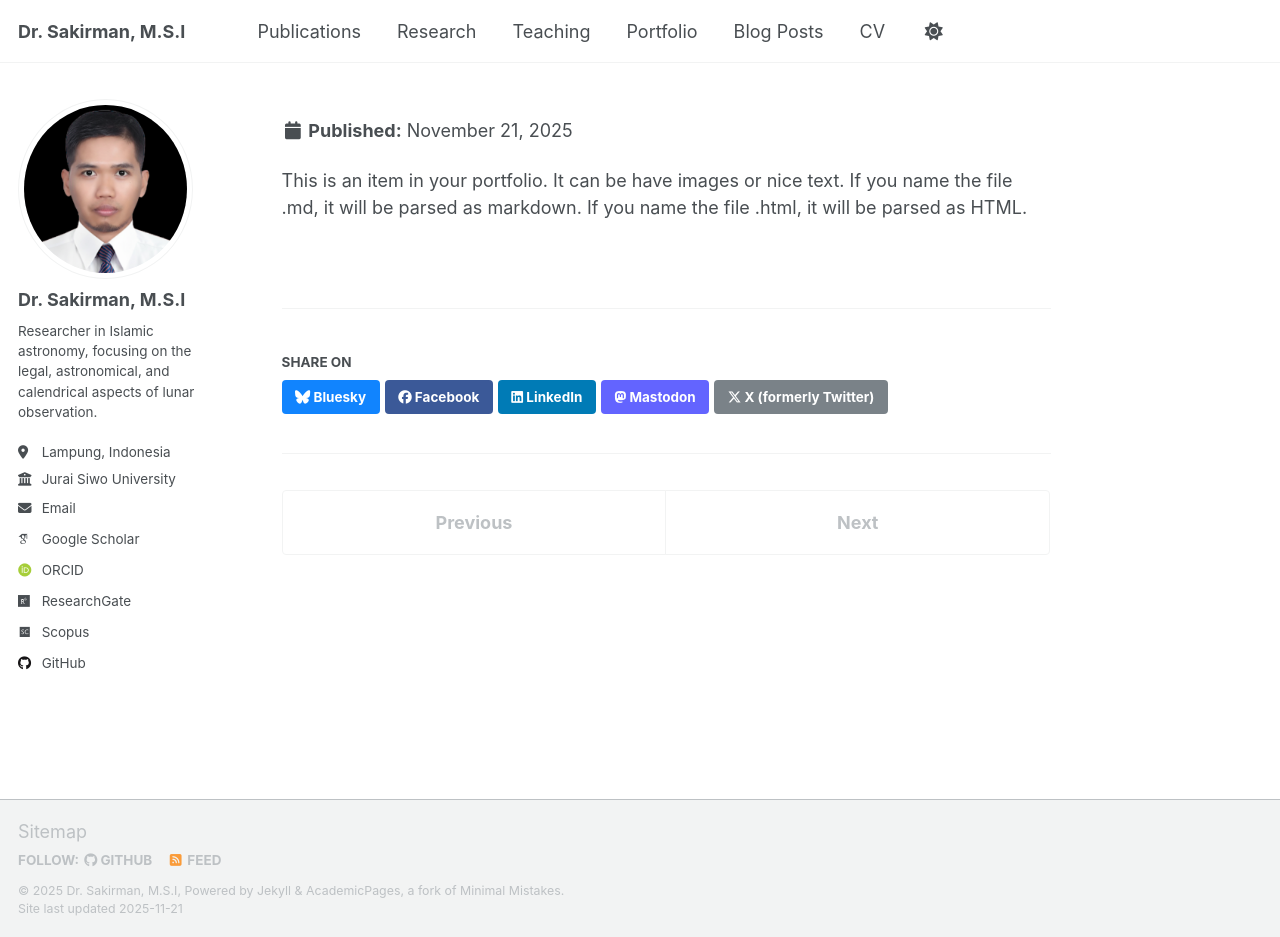
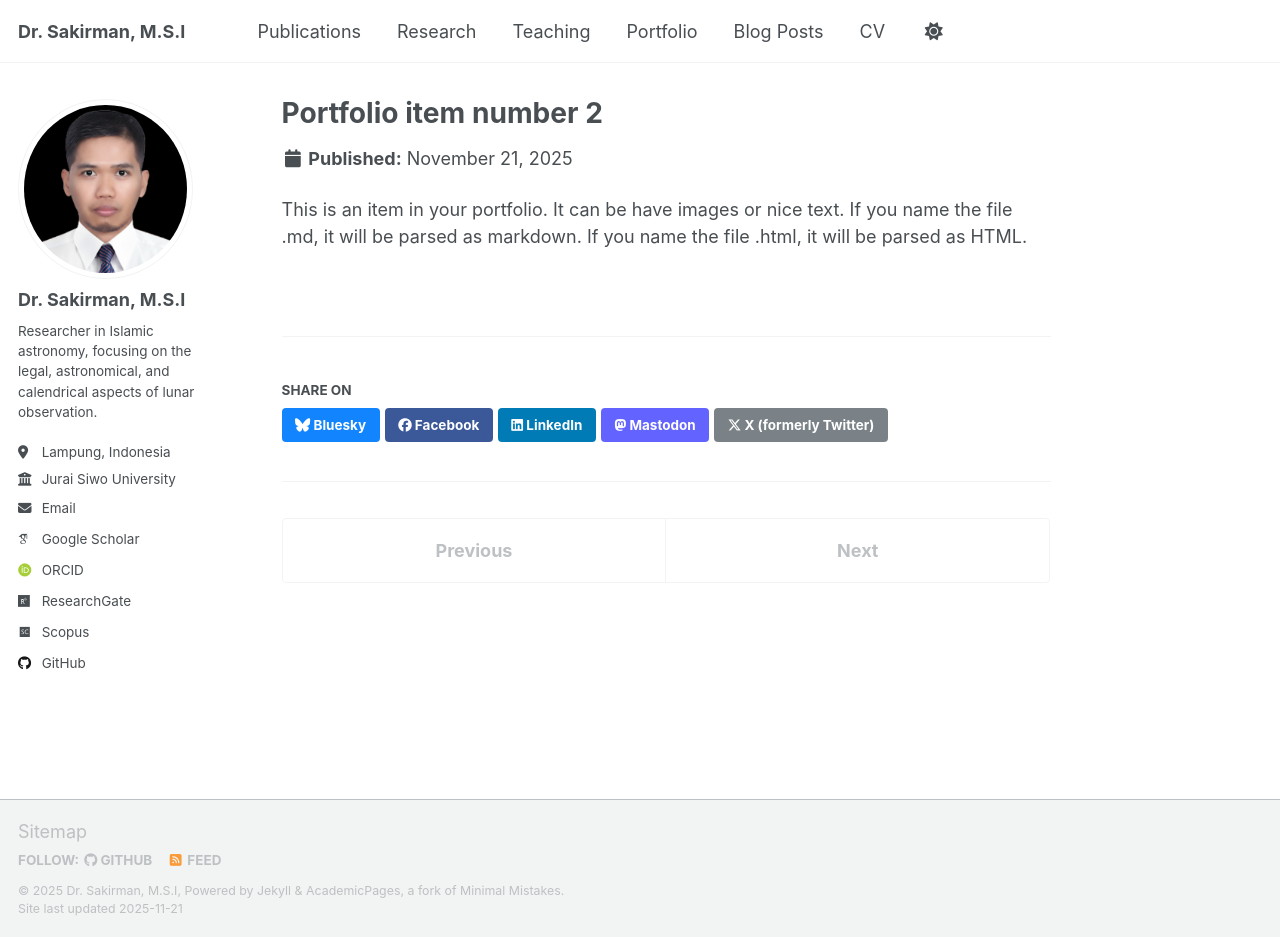
Before and after one commit to sakir-man/sakir-man.github.io, a Jekyll site: the page built from _portfolio/portfolio-1.md, in a window 1280 px wide and 937 px high. Built offline with Jekyll 4.4.1, drawn with Linux system fonts in a browser that asks for light colours; some web fonts are replaced; a script that is not in the unit is left out.

Commit message:
Update portfolio-1.md

```diff
--- a/_portfolio/portfolio-1.md
+++ b/_portfolio/portfolio-1.md
@@ -1,6 +1,6 @@
 ---
-title: "Portfolio item number 1"
-excerpt: "Short description of portfolio item number 2 <br/><<img src="images/portofolio.png" alt="Portofolio" width="500">"
+title: "Portfolio item number 2"
+excerpt: "Short description of portfolio item number 2 <br/><img src='/images/500x300.png'>"
 collection: portfolio
 ---
 
```
